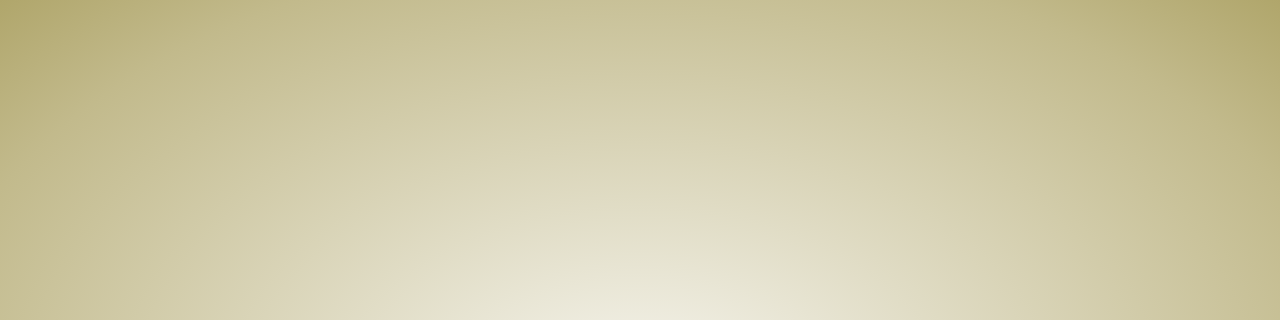
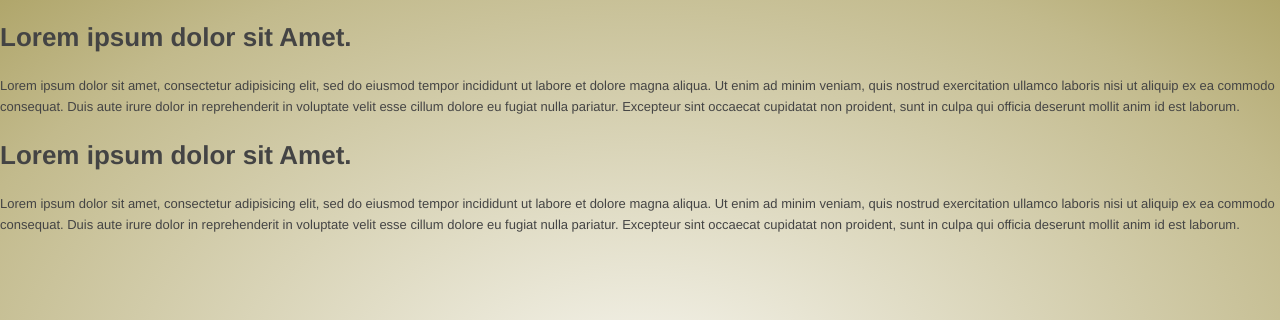
Before and after one commit to marckraw/Task3-of-Weekly-WebDev-Challenge, a website: page app/index.html in a window 1280 px wide. Shown: the top 320 px of the page. Drawn offline with Linux system fonts and the light colour scheme.

Commit message:
Add fonts and example usage for testing purpose.

```diff
--- a/app/index.html
+++ b/app/index.html
@@ -32,6 +32,18 @@
     </header>
 
     <main class="main" role="main">
+      <div class="montserrat">
+        <h1>Lorem ipsum dolor sit Amet.</h1>
+        <p>
+          Lorem ipsum dolor sit amet, consectetur adipisicing elit, sed do eiusmod tempor incididunt ut labore et dolore magna aliqua. Ut enim ad minim veniam, quis nostrud exercitation ullamco laboris nisi ut aliquip ex ea commodo consequat. Duis aute irure dolor in reprehenderit in voluptate velit esse cillum dolore eu fugiat nulla pariatur. Excepteur sint occaecat cupidatat non proident, sunt in culpa qui officia deserunt mollit anim id est laborum.
+        </p>
+      </div>
+      <div class="roboto">
+        <h1>Lorem ipsum dolor sit Amet.</h1>
+        <p>
+          Lorem ipsum dolor sit amet, consectetur adipisicing elit, sed do eiusmod tempor incididunt ut labore et dolore magna aliqua. Ut enim ad minim veniam, quis nostrud exercitation ullamco laboris nisi ut aliquip ex ea commodo consequat. Duis aute irure dolor in reprehenderit in voluptate velit esse cillum dolore eu fugiat nulla pariatur. Excepteur sint occaecat cupidatat non proident, sunt in culpa qui officia deserunt mollit anim id est laborum.
+        </p>
+      </div>
 
     </main>
 
--- a/src/scss/partials/_main.scss
+++ b/src/scss/partials/_main.scss
@@ -1,3 +1,20 @@
 .main {
-
+  .montserrat {
+    font-family: 'Montserrat', sans-serif;
+    .h1 {
+      font-weight: 700;
+    }
+    .p {
+      font-weight: 400;
+    }
+  }
+  .roboto {
+    font-family: 'Roboto Slab', serif;
+    .h1 {
+      font-weight: 700;
+    }
+    .p {
+      font-weight: 400;
+    }
+  }
 }
```
Also changed, not shown: src/scss/style.scss (+7 -0 lines).
